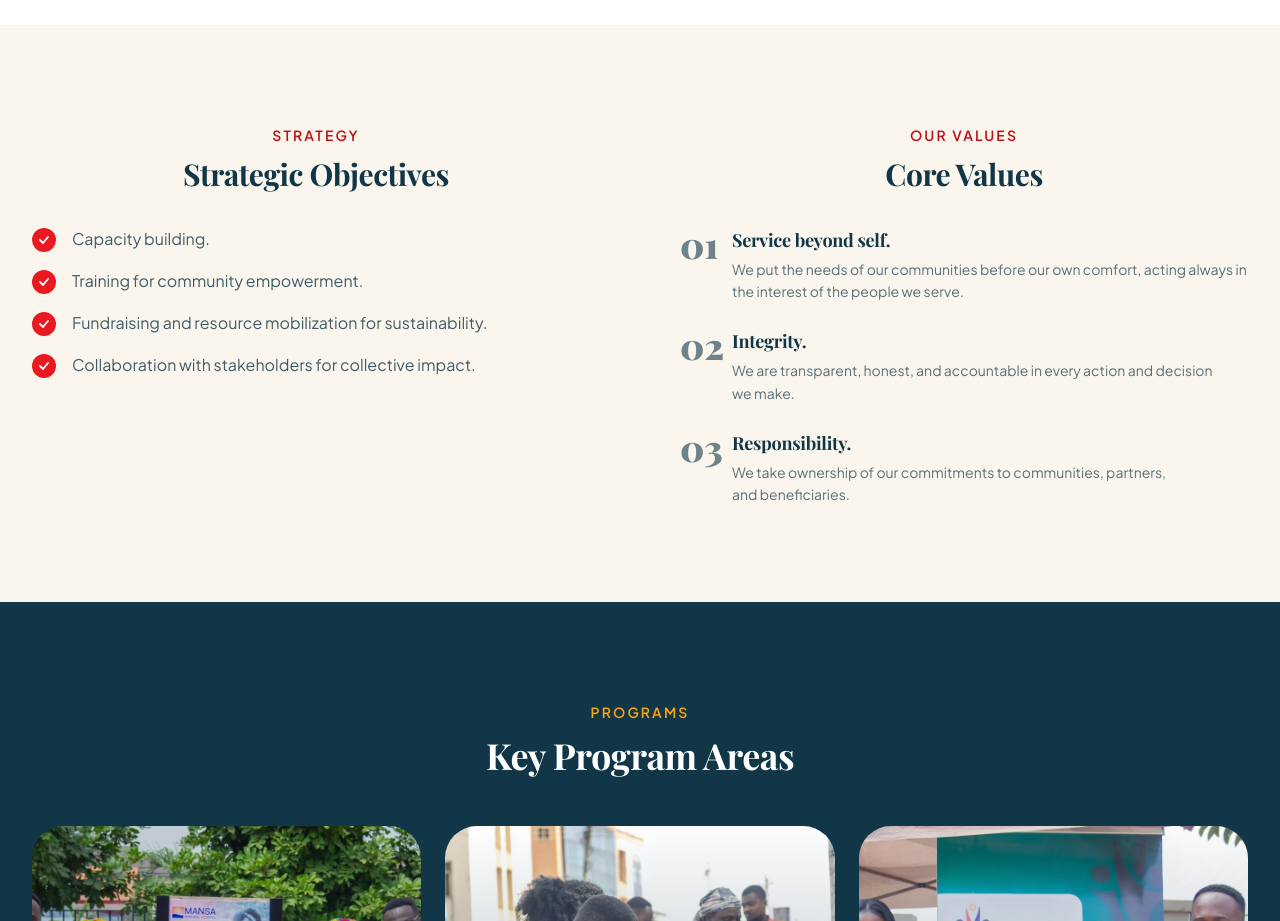
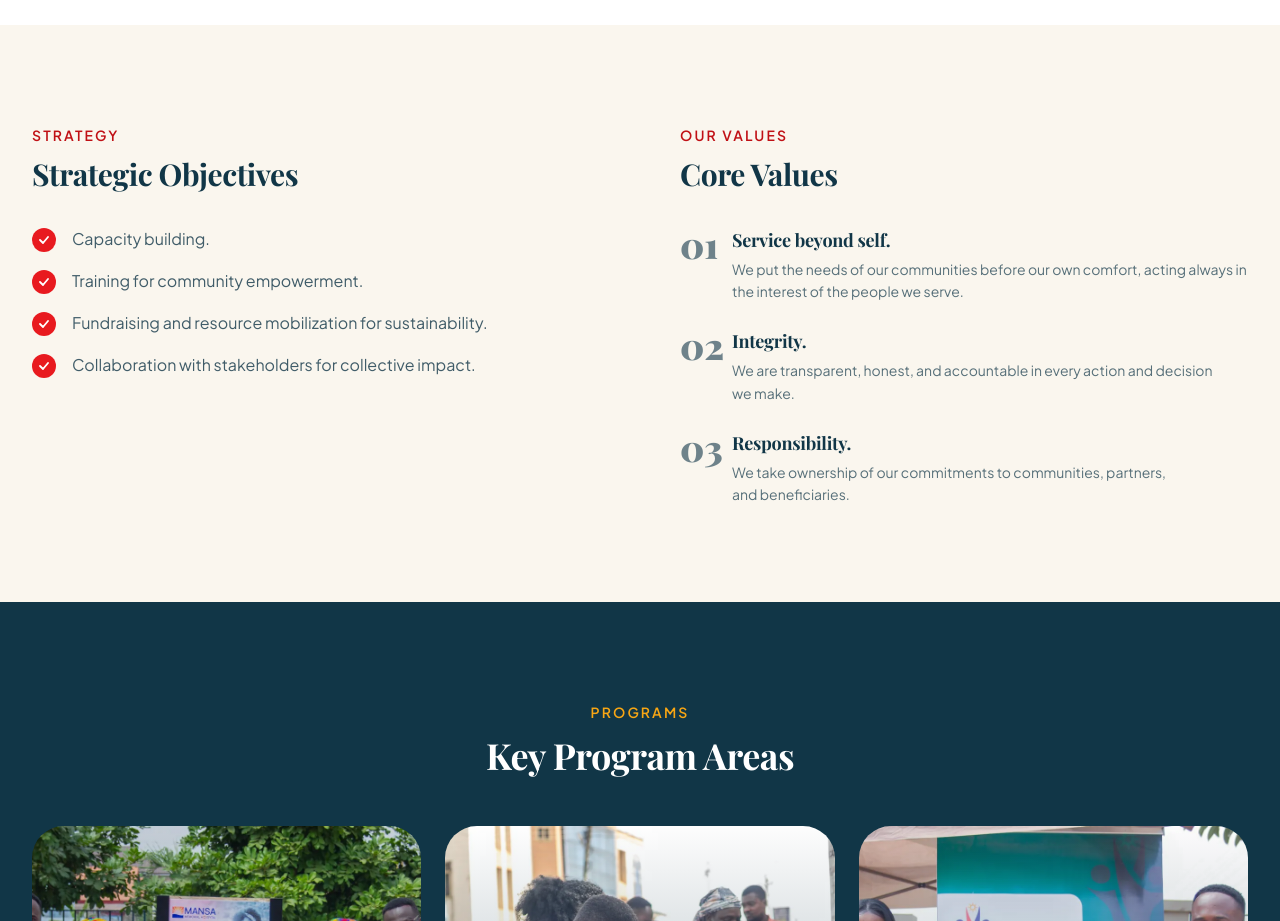
Before and after one commit to Papiwrld/prince-asamany-foundation, a Next.js app: page /about in a window 1280 px wide. Shown: the part 7120-8041 px from the top of the page. Built offline with nearby package versions, Linux system fonts and the light colour scheme.

Commit message:
fix(ui): polish alignments on donate and about pages and add text-wrap pretty

```diff
--- a/app/about/page.tsx
+++ b/app/about/page.tsx
@@ -232,17 +232,17 @@ export default function AboutPage() {
             </div>
 
             {/* Narrative */}
-            <div className="flex flex-col items-center text-center lg:items-start lg:text-left gap-6 mt-8 lg:mt-0">
+            <div className="flex flex-col items-start text-left gap-6 mt-8 lg:mt-0">
               <p className="font-display text-xl md:text-2xl text-brand-navy font-semibold">
                 Prince Douglas Asamany
               </p>
-              <p className="font-body text-lg text-brand-navy/75 leading-relaxed max-w-xl text-left">
+              <p className="font-body text-lg text-brand-navy/75 leading-relaxed max-w-xl">
                 A chemist by training and an advocate by calling, Prince founded the Prince Asamany
                 Foundation to stand in the gap for underprivileged communities across the Ejisu
                 Municipal Assembly, from street children in Kumasi to women in need of preventive
                 healthcare.
               </p>
-              <p className="font-body text-lg text-brand-navy/75 leading-relaxed max-w-xl text-left">
+              <p className="font-body text-lg text-brand-navy/75 leading-relaxed max-w-xl">
                 Whether he is handing relief packages at the annual &ldquo;Joy to the Street&rdquo; campaign or
                 championing Green Chemistry education, his approach is the same: show up in person,
                 listen first, and build solutions the community owns. In recognition of that work, he
@@ -264,7 +264,7 @@ export default function AboutPage() {
           <div className="grid grid-cols-1 md:grid-cols-2 gap-12 lg:gap-20">
             {/* Strategic Objectives */}
             <div>
-              <div className="text-center mb-8">
+              <div className="text-left mb-8">
                 <span className="font-body text-sm font-semibold uppercase tracking-[0.15em] text-brand-red-dark">Strategy</span>
                 <h2 className="font-display text-2xl md:text-3xl font-bold text-brand-navy mt-2 leading-tight">
                   Strategic Objectives
@@ -286,7 +286,7 @@ export default function AboutPage() {
 
             {/* Core Values */}
             <div>
-              <div className="text-center mb-8">
+              <div className="text-left mb-8">
                 <span className="font-body text-sm font-semibold uppercase tracking-[0.15em] text-brand-red-dark">Our Values</span>
                 <h2 className="font-display text-2xl md:text-3xl font-bold text-brand-navy mt-2 leading-tight">
                   Core Values
--- a/app/globals.css
+++ b/app/globals.css
@@ -94,6 +94,7 @@ p {
   font-size: 1.125rem; /* 18px */
   line-height: 1.75;
   font-weight: 400;
+  text-wrap: pretty; /* Prevents orphan words on the last line of body paragraphs */
 }
 
 /* Headings use display serif */
--- a/components/sections/DonatePageContent.tsx
+++ b/components/sections/DonatePageContent.tsx
@@ -283,7 +283,7 @@ export function DonatePageContent() {
               />
             </div>
             <div className="flex flex-col gap-6">
-            <div className="text-center">
+              <div>
                 <span className="font-body text-sm font-semibold uppercase tracking-[0.15em] text-brand-red-dark">
                   Your Contribution
                 </span>
```
Lines whose indentation alone changed are shown as unchanged.
